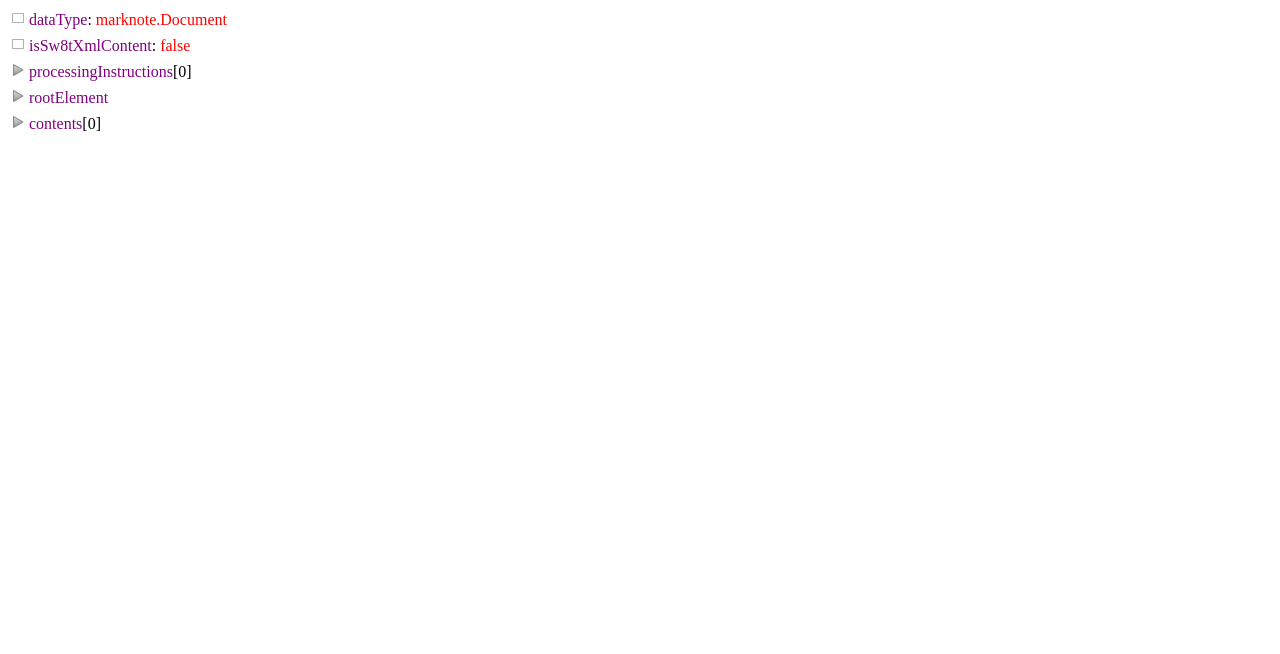
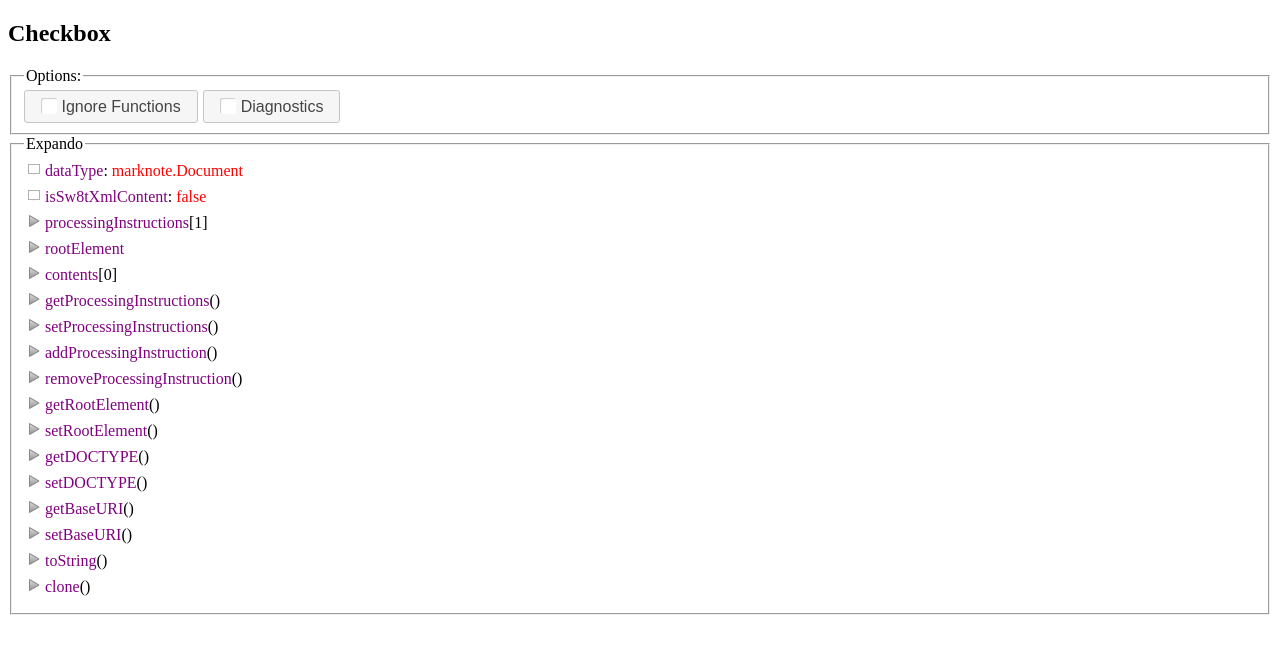
Before and after one commit to eddo888/Expando, a plain HTML site: page index.html in a window 1280 px wide. Drawn offline with nearby package versions, Linux system fonts and the light colour scheme.

Commit message:
jquery ui bits

```diff
--- a/index.html
+++ b/index.html
@@ -3,27 +3,53 @@
   <head>
     <title>Expando</title>
     <meta charset="utf-8">
+    <meta name="viewport" content="width=device-width, height=device-height, initial-scale=1">
+    <meta name="apple-mobile-web-app-capable" content="yes" />
     <link rel="stylesheet" type="text/css" href="css/expando.css"></link>
+    <link rel="stylesheet" href="//code.jquery.com/ui/1.12.1/themes/base/jquery-ui.css">
+    <link rel="stylesheet" href="/resources/demos/style.css">
+    <script src="https://code.jquery.com/jquery-1.12.4.js"></script>
+    <script src="https://code.jquery.com/ui/1.12.1/jquery-ui.js"></script>
+
     <script src="https://cdnjs.cloudflare.com/ajax/libs/underscore.js/1.8.3/underscore-min.js" type="text/javascript"></script>
-    <script src="https://code.jquery.com/jquery-3.1.1.min.js" type="text/javascript"></script>
     <script src="js/marknote-debug.js" type="text/javascript"></script>
     <script src="js/expando.js" type="text/javascript"></script>
     <script type="text/javascript">
 
+    var doc = null;
+
+      function reload_expando(){
+         var checked = $('#ignore-functions-1').is(":checked");
+         $('#mygoodies').find('*').remove();
+         $('#mygoodies').expando(doc,checked);
+         $('#when').text(new Date());
+         $('#checked').text(checked);
+      }
+
       $(document).ready(function() {
+        $('input').checkboxradio();
+        $('#ignore-functions-1').change(reload_expando);
+        $('#diagnostics').hide();
+        $('#diagnostics-1').change(function(){
+            if ($(this).is(':checked')) {
+                $('#diagnostics').show();
+            }
+            else {
+                $('#diagnostics').hide();
+            }
+        });
 
           var xml=`\
-                <root attr='val'>
-                    <child1>text1</child1>
-                    <!-- you cant see me -->
-                    <child2>text2<child2>
-                </root>
-                `
-          ;
+<?xml version="1.0" encoding="UTF-8"?>
+<eddo:root xmlns:eddo="ns:eddo" attr='val'>
+    <child1>text1</child1>
+    <!-- you cant see me -->
+    <child2>text2<child2>
+</eddo:root>
+`;
 
           var parser = new marknote.Parser();
-
-          var doc = parser.parse(xml);
+          doc = parser.parse(xml);
 
           var obj = {
               'parent' : {
@@ -38,13 +64,37 @@
               }
           };
 
-          $('#mygoodies').expando(doc);
+          reload_expando();
+
 
       });
 
     </script>
   </head>
   <body>
-    <div id="mygoodies"></div.
+  <div>
+<h2>Checkbox</h2>
+  <fieldset>
+    <legend>Options: </legend>
+    <label for="ignore-functions-1">Ignore Functions</label>
+    <input type="checkbox" name="ignore-functions-1" id="ignore-functions-1">
+        <label for="diagnostics-1">Diagnostics</label>
+    <input type="checkbox" name="diagnostics-1" id="diagnostics-1">
+
+  </fieldset>
+ </div>
+ <fieldset>
+ <legend>Expando</legend>
+   <div id="mygoodies"></div>
+ </fieldset>
+
+    <div id="diagnostics">
+    <fieldset>
+    <legend>Dignostics</legend>
+        <p id="when"></p>
+    <p id="checked"></p>
+    </fieldset>
+
+    </div>
   </body>
 </html>
--- a/js/expando.js
+++ b/js/expando.js
@@ -1,11 +1,11 @@
 
 $.fn.extend({
-    expando: function(node) {
+    expando: function(node, ignoreFunctions) {
         return $(this).each(function() {
             var table = $('<table/>').appendTo($(this));
 
             $.each(node,function(name, child) {
-                if (_.isFunction(child)) {
+                if (ignoreFunctions && _.isFunction(child)) {
                     return;
                 }
                 var tr = $('<tr/>')
@@ -59,7 +59,7 @@ $.fn.extend({
                 });
 
                 if (_.isObject(child)) {
-                    $(div).expando(child);
+                    $(div).expando(child, ignoreFunctions);
                 }
 
             });
```
